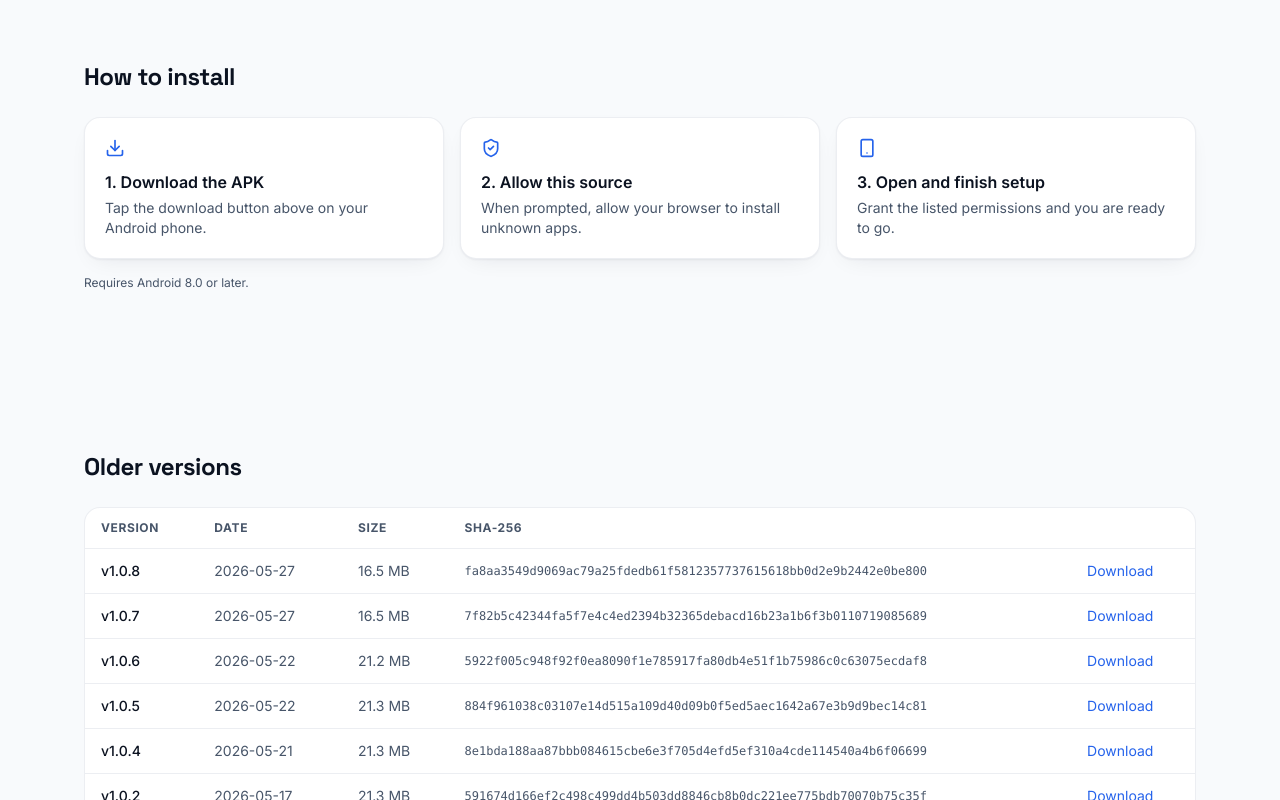
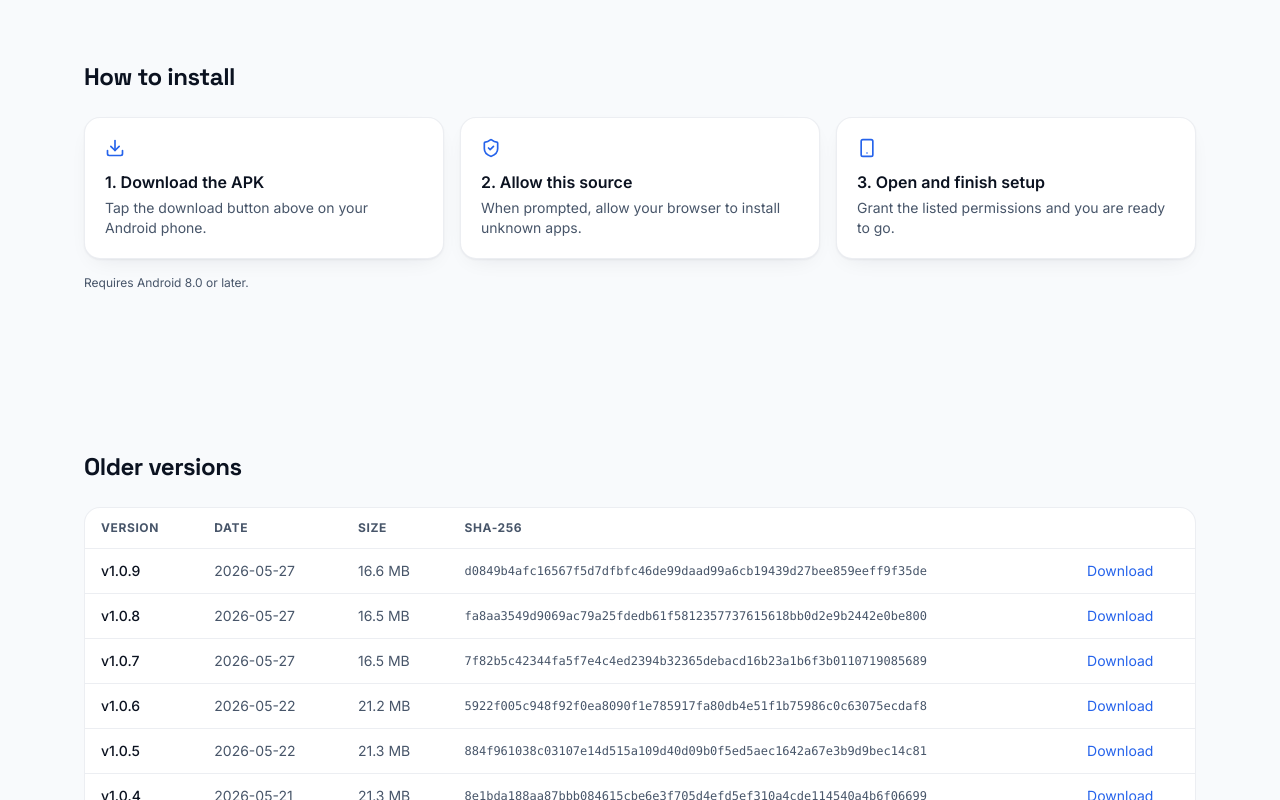
Before and after one commit to mahendra2811/web_callNest_marketing, a Next.js app: page /download in a window 1280 px wide. Shown: the part 474-1274 px from the top of the page. Built offline with nearby package versions, Linux system fonts and the light colour scheme; no server answers.

Commit message:
release: callNest v1.0.10 (sha256 cd412fad…)

```diff
--- a/src/content/releases.ts
+++ b/src/content/releases.ts
@@ -10,6 +10,16 @@ export type Release = {
 };
 
 export const RELEASES: Release[] = [
+  {
+    version: "1.0.10",
+    date: "2026-05-27",
+    size: "16.6 MB",
+    sha256: "cd412fada35f142be9271cb72adc6cc18938776ec03253843bece4b501bad960",
+    added: [],
+    changed: [],
+    fixed: [],
+    downloadUrl: "/apk/callnest-latest.apk",
+  },
   {
     version: "1.0.9",
     date: "2026-05-27",
```
Also changed, not shown: public/versions-stable.json (+5 -5 lines), 1 other file (tests, documents, lock files or other folders).
